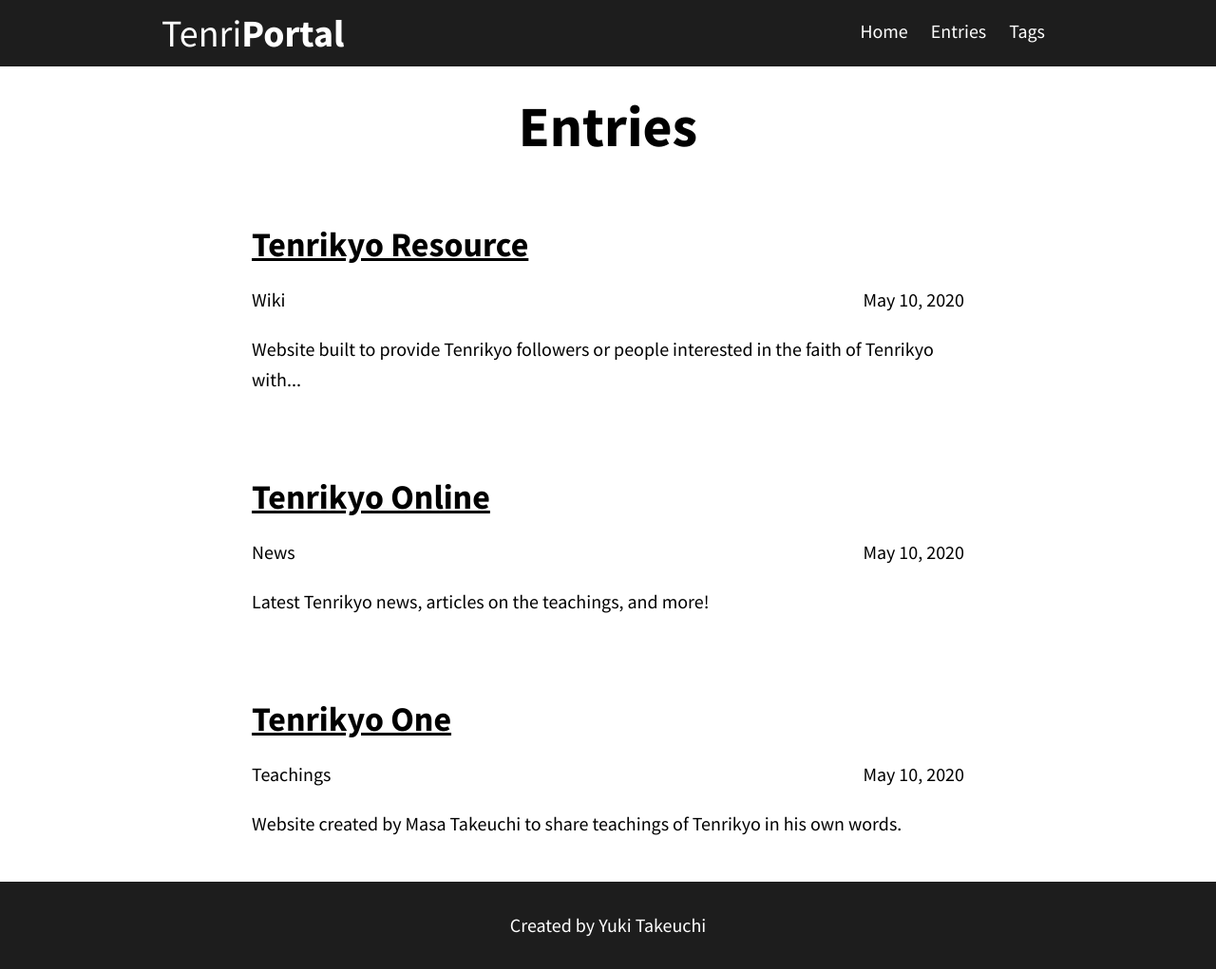
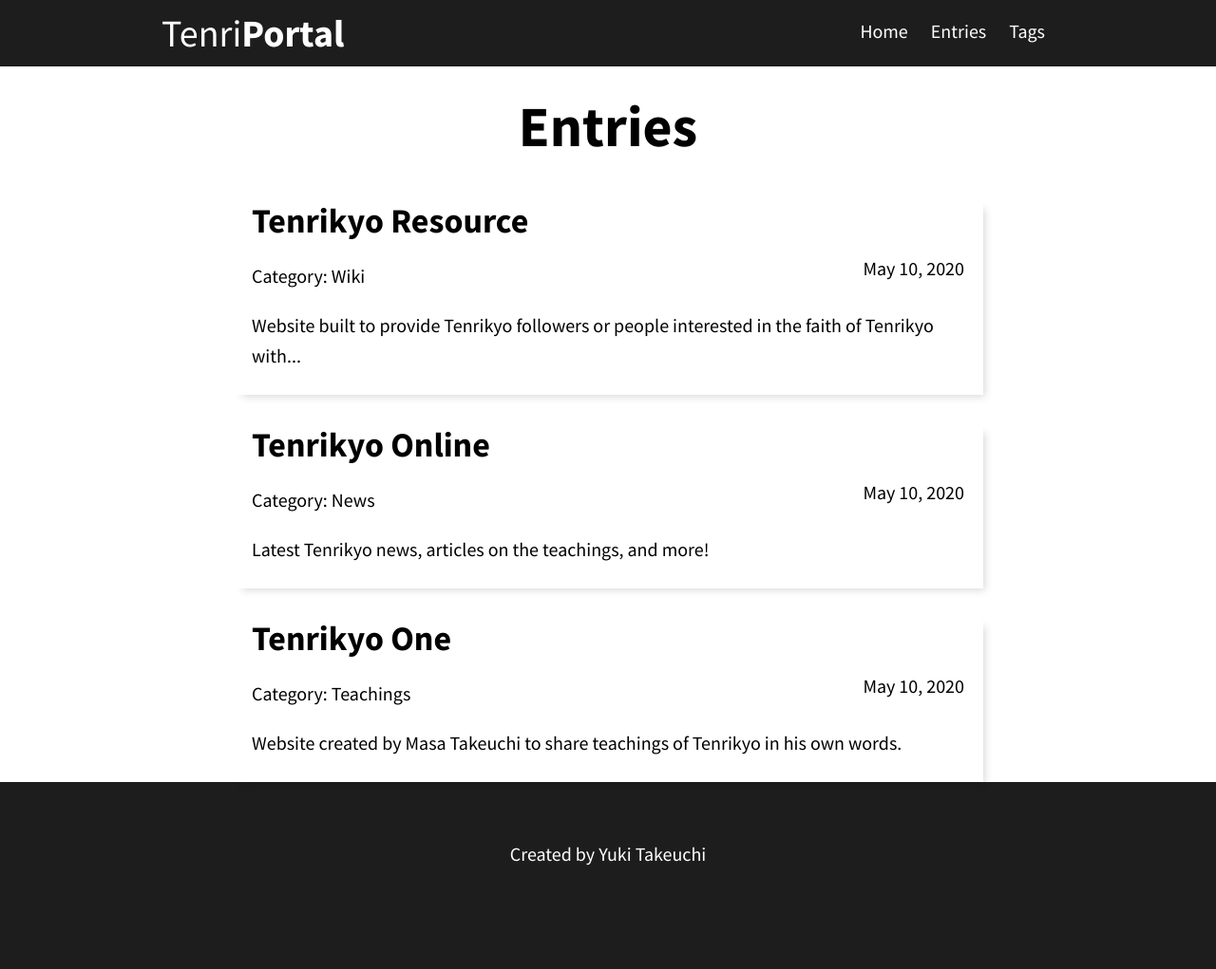
Before and after one commit to yukihitolouis/yukihitolouis.github.io, a Jekyll site: the page built from entries.html, in a window 1280 px wide. Shown: the whole page at 95% size. Built offline with Jekyll 4.4.1, drawn with Linux system fonts in a browser that asks for light colours; after the commit the page ends 946 px from its top, so only the background shows below that.

Commit message:
Change entries page style to make each block into a link

```diff
--- a/css/style.css
+++ b/css/style.css
@@ -144,9 +144,20 @@
 }
 
 .blog-post {
+    display: block;
     width: 750px;
+    margin-bottom: 30px;
     margin-left: auto;
     margin-right: auto;
+    box-shadow: 6px 6px 8px -4px rgba(0, 0, 0, 0.15);
+    padding-left: 20px;
+    padding-right: 20px;
+    padding-bottom: 5px;
+    text-decoration: none;
+}
+
+.blog-post:hover {
+    opacity: 0.6;
 }
 
 .blog-post .date {
--- a/entries.html
+++ b/entries.html
@@ -7,16 +7,16 @@
 
   <div class="blog-posts">
     {% for post in site.posts %}
-    <div class="blog-post spacing">
-      <h3><a href="{{ post.url }}">{{ post.title }}</a></h3>
-      <p class="summary">
-        {{ post.category }}
-					<span class="date">
-						{{ post.date | date: '%B %d, %Y' }}
-					</span>
-      </p>
-      {{ post.excerpt | truncate: 100 }}
-    </div>
+      <a href="{{ post.url }}" class="blog-post">
+        <h3>{{ post.title }}</h3>
+        <span class="date">
+          {{ post.date | date: '%B %d, %Y' }}
+        </span>
+        <p class="summary">
+          Category: {{ post.category }}
+        </p>
+        <p>{{ post.excerpt | truncate: 100 }}</p>
+      </a>
     {% endfor %}
   </div>
 </div>
```
